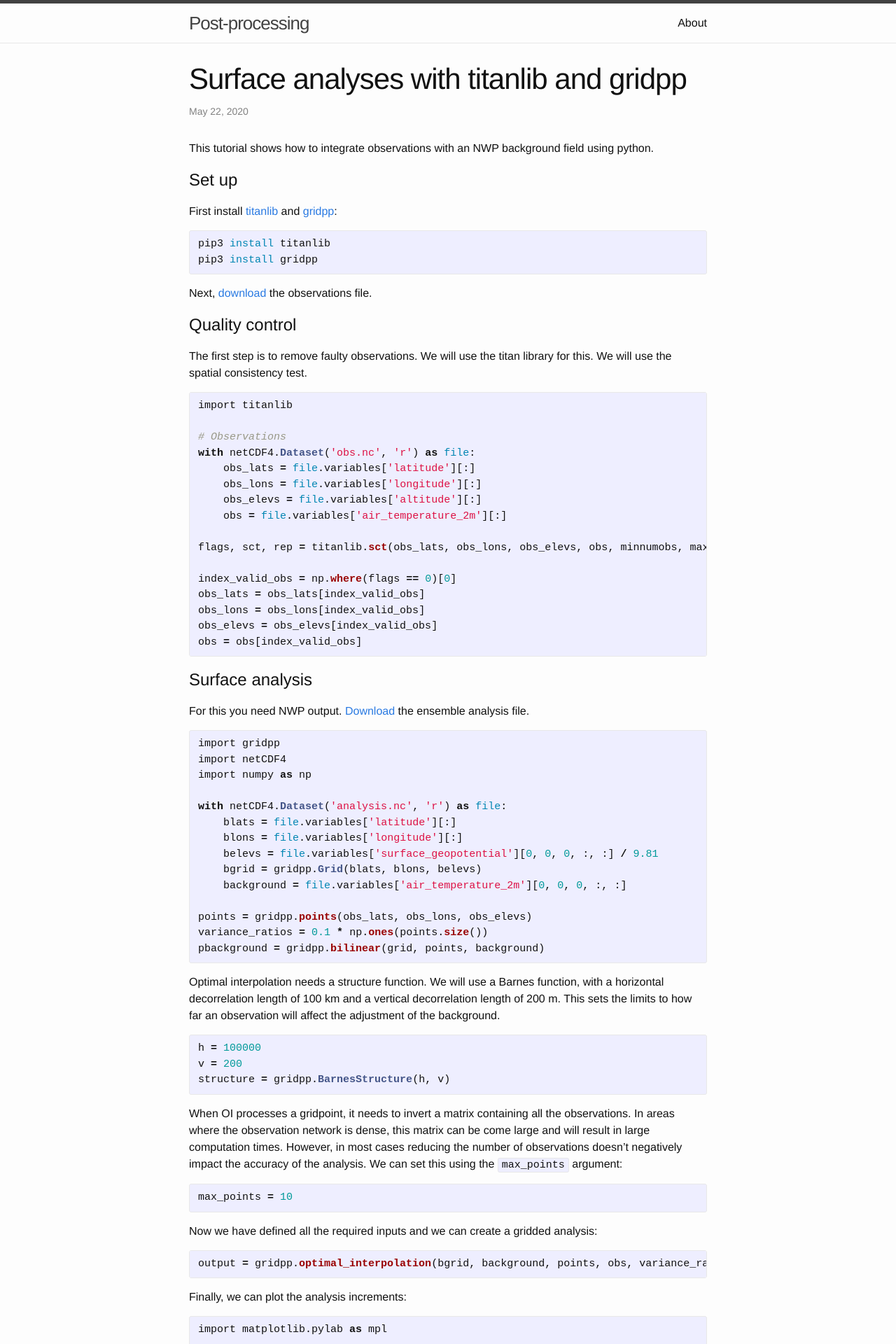
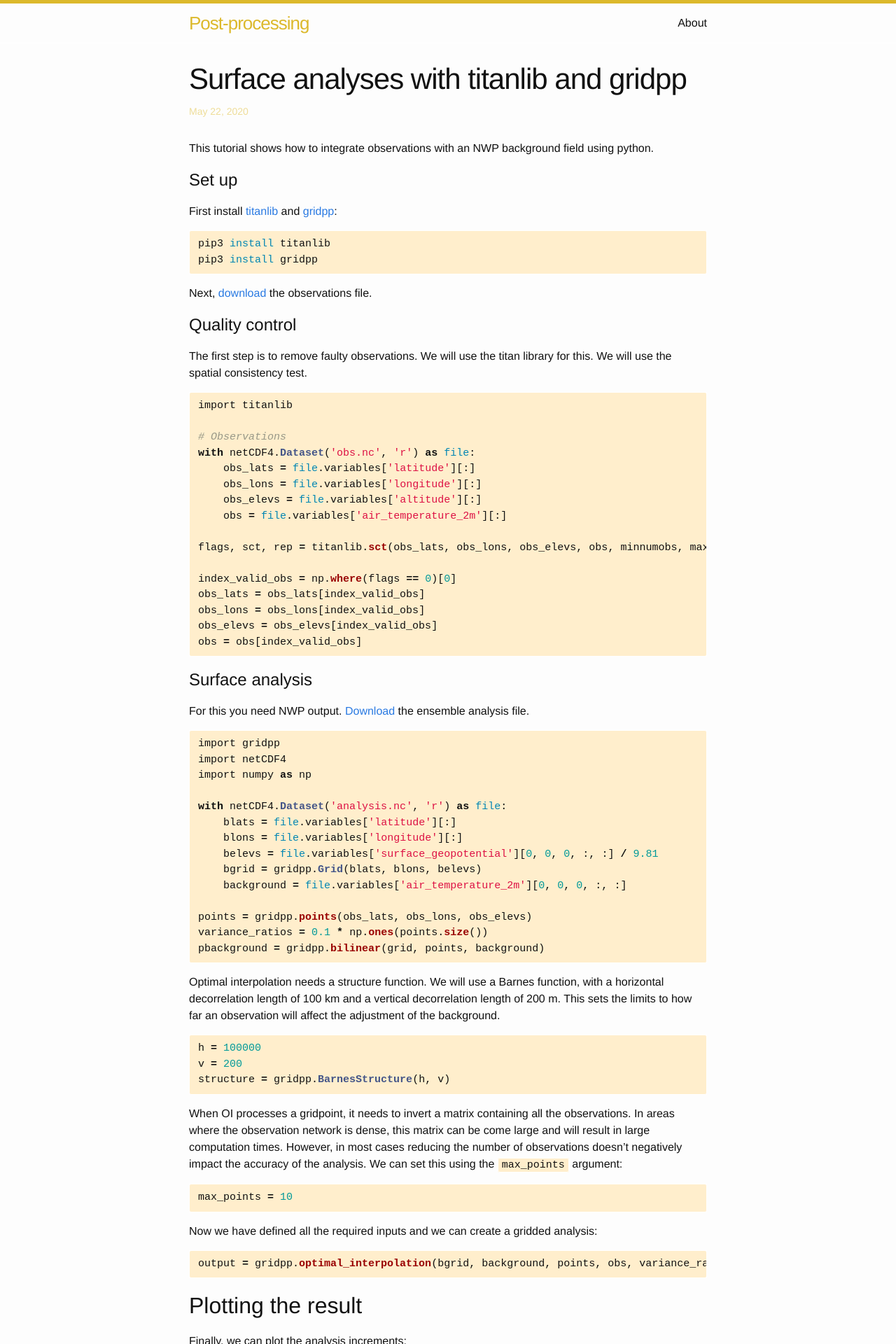
Before and after one commit to tnipen/tnipen.github.io, a Jekyll site: the page built from _posts/2020-05-22-titanlib-gridpp.markdown, in a window 1280 px wide. Shown: the top 1920 px of the page at 70% size. Built offline with Jekyll 4.4.1, drawn with Linux system fonts in a browser that asks for light colours.

Commit message:
CSS changes

```diff
--- a/_posts/2020-05-22-titanlib-gridpp.markdown
+++ b/_posts/2020-05-22-titanlib-gridpp.markdown
@@ -85,6 +85,8 @@ Now we have defined all the required inputs and we can create a gridded analysis
 output = gridpp.optimal_interpolation(bgrid, background, points, obs, variance_ratios, pbackground, structure, max_points)
 {% endhighlight %}
 
+## Plotting the result
+
 Finally, we can plot the analysis increments:
 {% highlight python %}
 import matplotlib.pylab as mpl
--- a/_sass/_base.scss
+++ b/_sass/_base.scss
@@ -132,7 +132,7 @@ code {
     font-size: 15px;
     border: 1px solid $grey-color-light;
     border-radius: 3px;
-    background-color: #eef;
+    background-color: #fec;
 }
 
 code {
--- a/css/main.scss
+++ b/css/main.scss
@@ -18,7 +18,7 @@ $text-color:       #111;
 $background-color: #fdfdfd;
 $brand-color:      #2a7ae2;
 
-$grey-color:       #828282;
+$grey-color:       #ed9;
 $grey-color-light: lighten($grey-color, 40%);
 $grey-color-dark:  darken($grey-color, 25%);
 
```
